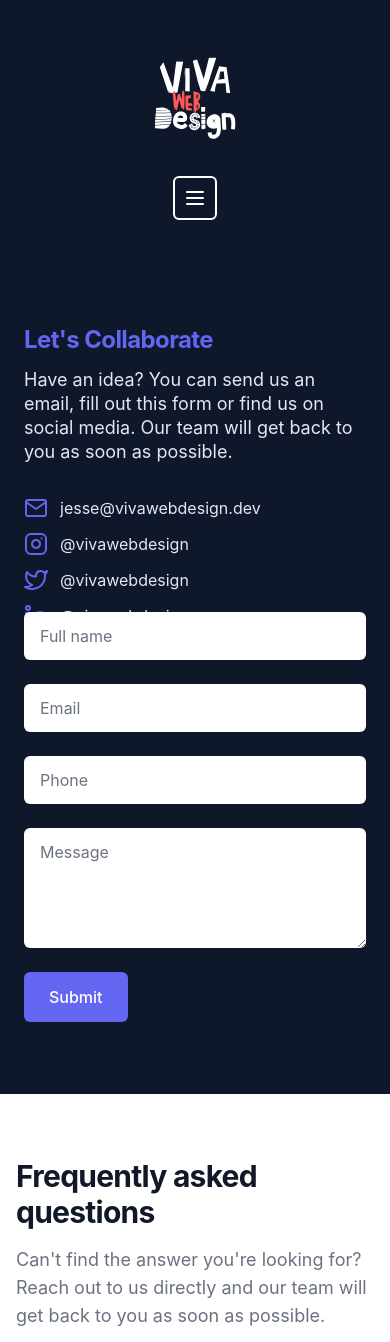
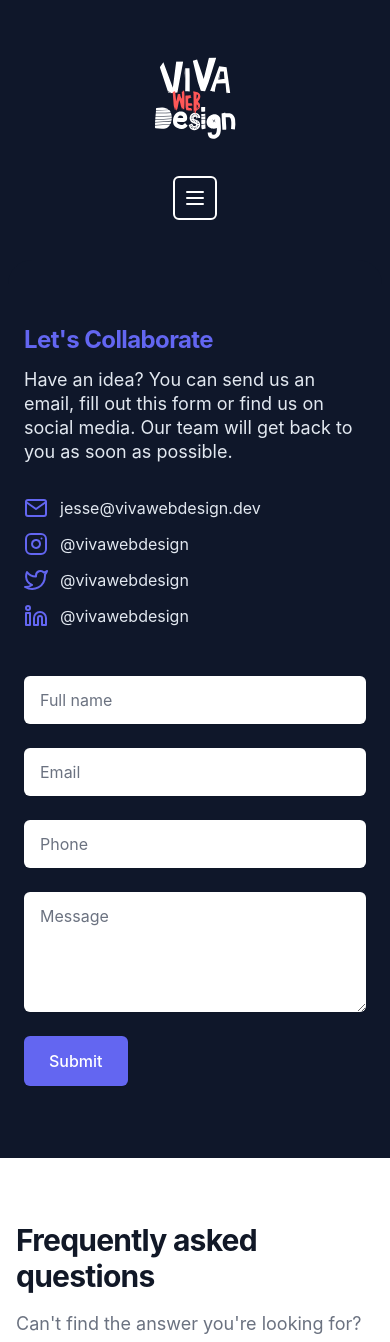
Before and after one commit to jessebubble/viva-remix, a React (Create React App) app: page /contact in a window 390 px wide. Shown: the top 1342 px of the page. Built offline with nearby package versions, Linux system fonts and the light colour scheme; a web font is replaced by a local one.

Commit message:
form component margin update

```diff
--- a/src/components/form.js
+++ b/src/components/form.js
@@ -64,7 +64,7 @@ export default function Form() {
                         </dl>
                     </div>
                 </div>
-                <div className="bg-slate-900 py-16 px-4 sm:px-6 lg:col-span-3 lg:py-24 lg:px-8 xl:pl-12 -mt-36 md:-mt-0">
+                <div className="bg-slate-900 py-16 px-4 sm:px-6 lg:col-span-3 lg:py-24 lg:px-8 xl:pl-12 -mt-20 md:-mt-24 lg:-mt-0">
                     <div className="mx-auto max-w-lg lg:max-w-none">
                         <form ref={form} onSubmit={sendEmail} action="#" method="POST" className="grid grid-cols-1 gap-y-6">
                             <div>
```
